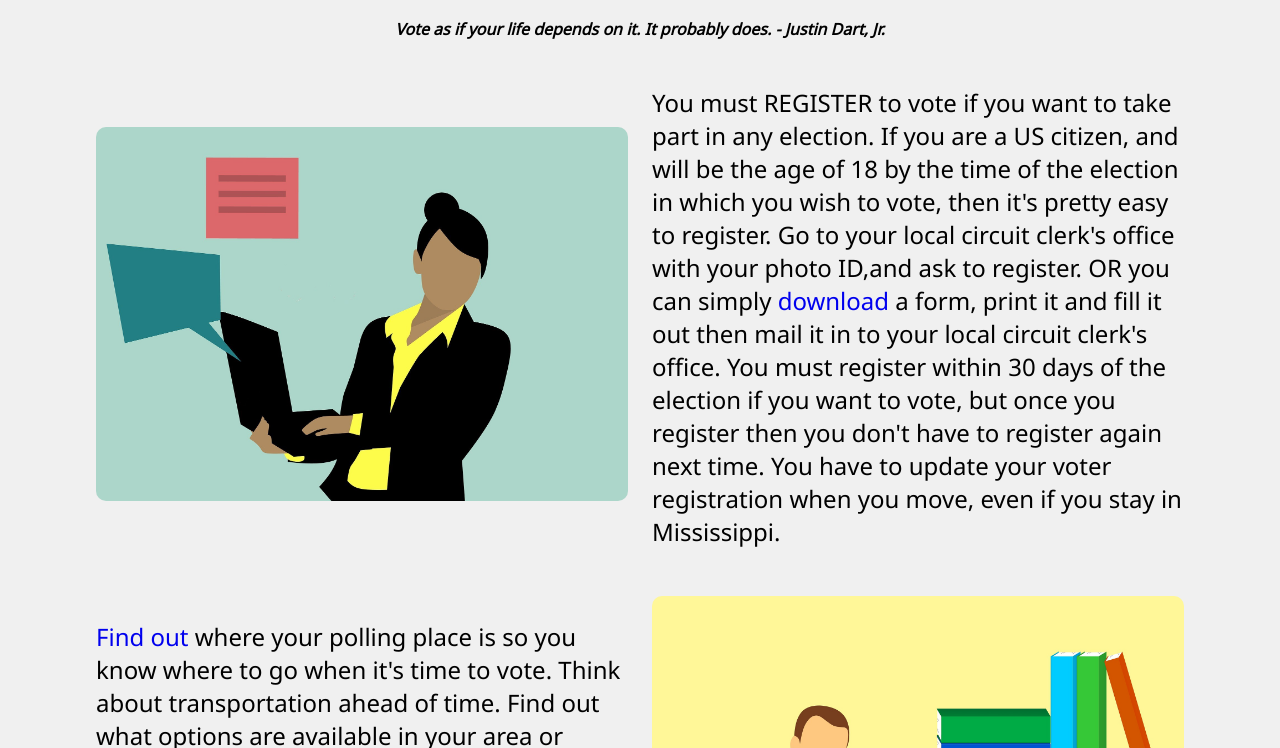
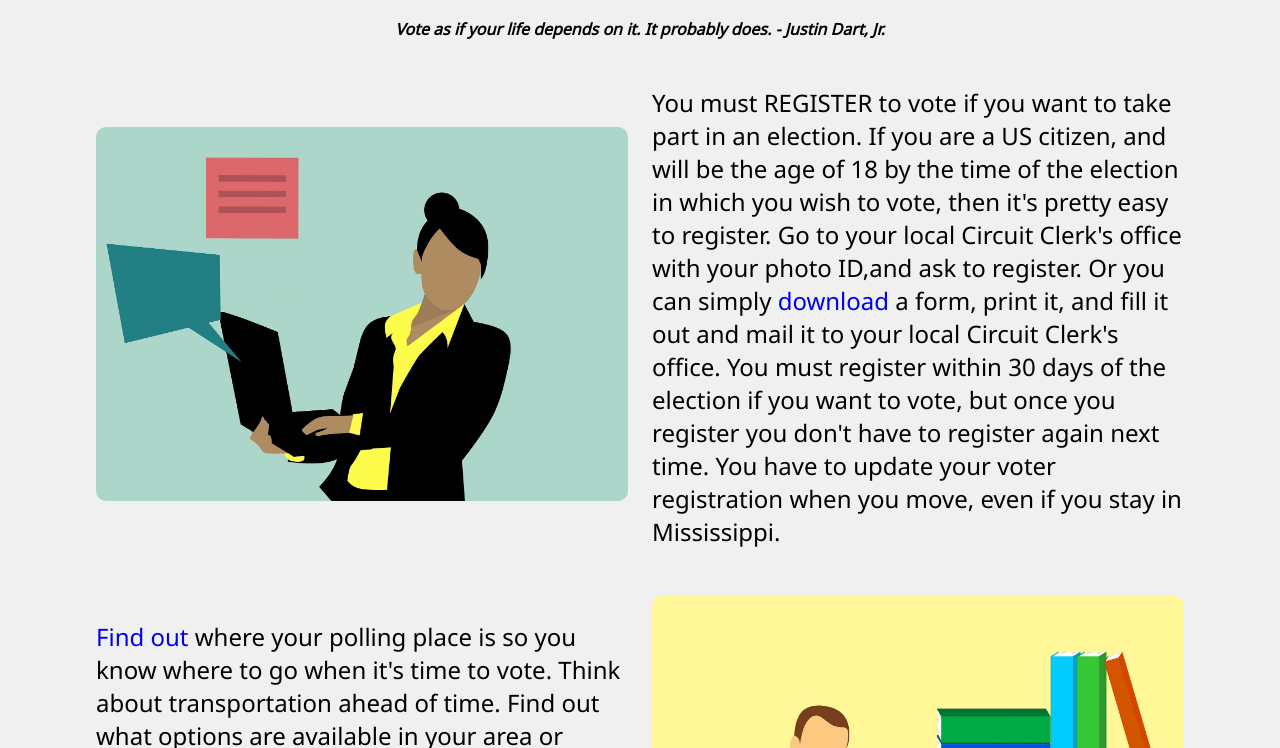
Before and after one commit to MDutro/DRMS-Voting-Website, a website: page plan.html in a window 1280 px wide. Shown: the part 458-1206 px from the top of the page. Drawn offline with Linux system fonts and the light colour scheme.

Commit message:
More cleanup

```diff
--- a/plan.html
+++ b/plan.html
@@ -52,7 +52,7 @@
             <img class="img" src="register.jpg" alt="">
         </div>
         <div>
-          <p>You must REGISTER to vote if you want to take part in any election. If you are a US citizen, and will be the age of 18 by the time of the election in which you wish to vote, then it's pretty easy to register. Go to your local circuit clerk's office with your photo ID,and ask to register. OR you can simply <a href="http://www.sos.ms.gov/Elections-Voting/Documents/Voter_Registration.pdf">download</a> a form, print it and fill it out then mail it in to your local circuit clerk's office. You must register within 30 days of the election if you want to vote, but once you register then you don't have to register again next time. You have to update your voter registration when you move, even if you stay in Mississippi.</p>
+          <p>You must REGISTER to vote if you want to take part in an election. If you are a US citizen, and will be the age of 18 by the time of the election in which you wish to vote, then it's pretty easy to register. Go to your local Circuit Clerk's office with your photo ID,and ask to register. Or you can simply <a href="http://www.sos.ms.gov/Elections-Voting/Documents/Voter_Registration.pdf">download</a> a form, print it, and fill it out and mail it to your local Circuit Clerk's office. You must register within 30 days of the election if you want to vote, but once you register you don't have to register again next time. You have to update your voter registration when you move, even if you stay in Mississippi.</p>
         </div>
         <div>
           <p><a href="http://www.sos.ms.gov/pollingplace/pages/default.aspx">Find out</a> where your polling place is so you know where to go when it's time to vote. Think about transportation ahead of time. Find out what options are available in your area or make plans with a friend or family member to pick you up. Can't get to the polls? Vote absentee! Call your Circuit Clerk's office and have an absentee ballot mailed to you up to 45 days before the election. You can return it in person by noon three days before the election or by mail as long as your ballot is <strong>received</strong> by 5pm on voting day.</p>
--- a/styles.css
+++ b/styles.css
@@ -381,9 +381,6 @@ textarea {
     display: flex;
     justify-content: center;
     color: black;
-    /* text-decoration: underline;
-    border-radius: 10px;
-    box-shadow: 0 8px 16px 0 rgba(0, 0, 0, 0.2); */
     padding: 2em 5px;
     flex-wrap: nowrap;
   }
```
